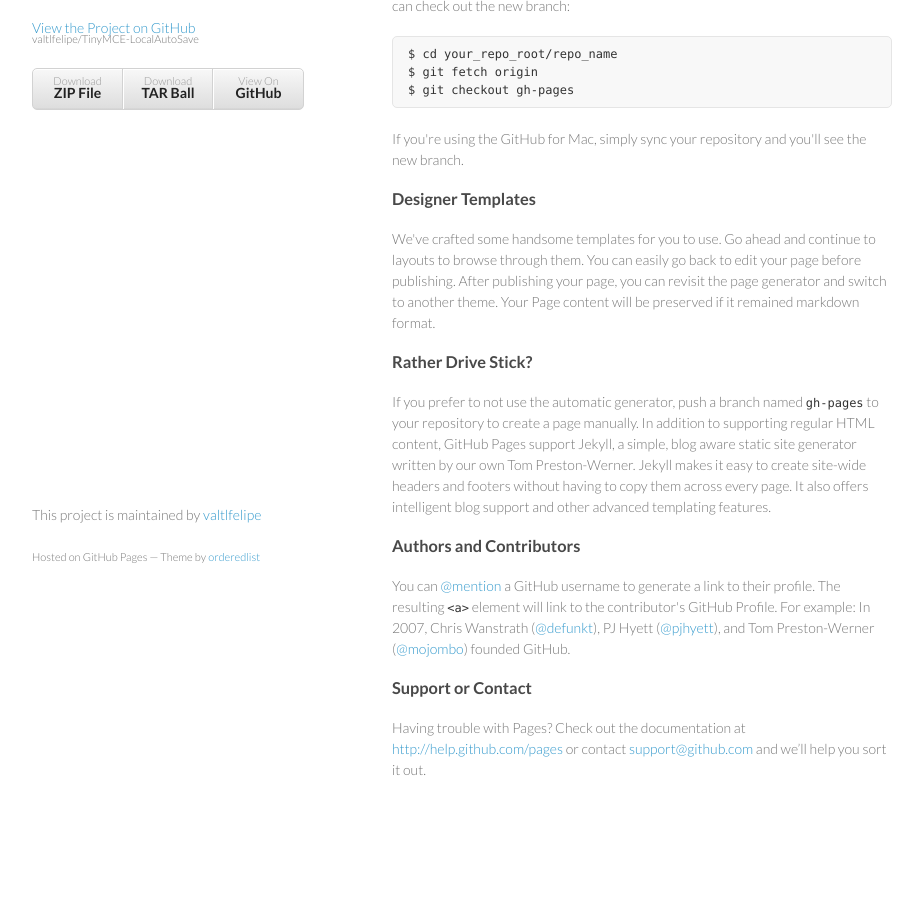
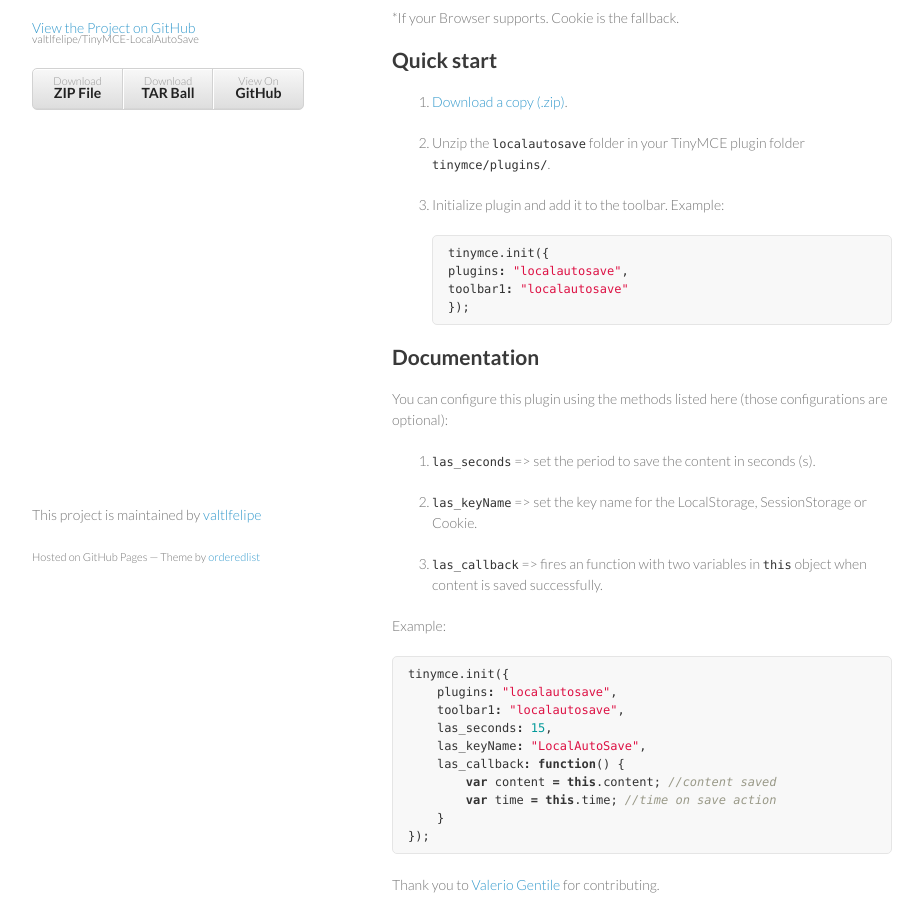
Before and after one commit to valtlfelipe/TinyMCE-LocalAutoSave, a plain HTML site: page index.html in a window 1280 px wide. Shown: the part 164-1076 px from the top of the page, without its empty margins (178-1101 px from the left). Before the commit the page ends 1014 px from the top, so only its background shows below. Drawn offline with Linux system fonts and the light colour scheme; grey boxes are pictures that could not be loaded.

```diff
--- a/index.html
+++ b/index.html
@@ -28,37 +28,54 @@
         </ul>
       </header>
       <section>
-        <h3>
-<a name="welcome-to-github-pages" class="anchor" href="#welcome-to-github-pages"><span class="octicon octicon-link"></span></a>Welcome to GitHub Pages.</h3>
+        <h1>
+<a name="local-autosave-plugin-for-tinymce-4x" class="anchor" href="#local-autosave-plugin-for-tinymce-4x"><span class="octicon octicon-link"></span></a>Local AutoSave plugin for TinyMCE 4.x</h1>
 
-<p>This automatic page generator is the easiest way to create beautiful pages for all of your projects. Author your page content here using GitHub Flavored Markdown, select a template crafted by a designer, and publish. After your page is generated, you can check out the new branch:</p>
+<p>Save the TinyMCE (v4.x) content to LocalStorage*, SessionStorage* or Cookie in your Browser to avoid losing your content in an page refresh, etc.</p>
 
-<pre><code>$ cd your_repo_root/repo_name
-$ git fetch origin
-$ git checkout gh-pages
-</code></pre>
+<p>*If your Browser supports. Cookie is the fallback.</p>
 
-<p>If you're using the GitHub for Mac, simply sync your repository and you'll see the new branch.</p>
+<h2>
+<a name="quick-start" class="anchor" href="#quick-start"><span class="octicon octicon-link"></span></a>Quick start</h2>
 
-<h3>
-<a name="designer-templates" class="anchor" href="#designer-templates"><span class="octicon octicon-link"></span></a>Designer Templates</h3>
+<ol>
+<li><p><a href="https://github.com/valtlfelipe/TinyMCE-LocalAutoSave/zipball/master">Download a copy (.zip)</a>.</p></li>
+<li><p>Unzip the <code>localautosave</code> folder in your TinyMCE plugin folder <code>tinymce/plugins/</code>.</p></li>
+<li>
+<p>Initialize plugin and add it to the toolbar. Example:</p>
 
-<p>We've crafted some handsome templates for you to use. Go ahead and continue to layouts to browse through them. You can easily go back to edit your page before publishing. After publishing your page, you can revisit the page generator and switch to another theme. Your Page content will be preserved if it remained markdown format.</p>
+<div class="highlight highlight-js"><pre><span class="nx">tinymce</span><span class="p">.</span><span class="nx">init</span><span class="p">({</span>
+<span class="nx">plugins</span><span class="o">:</span> <span class="s2">"localautosave"</span><span class="p">,</span>
+<span class="nx">toolbar1</span><span class="o">:</span> <span class="s2">"localautosave"</span>
+<span class="p">});</span>
+</pre></div>
+</li>
+</ol><h2>
+<a name="documentation" class="anchor" href="#documentation"><span class="octicon octicon-link"></span></a>Documentation</h2>
 
-<h3>
-<a name="rather-drive-stick" class="anchor" href="#rather-drive-stick"><span class="octicon octicon-link"></span></a>Rather Drive Stick?</h3>
+<p>You can configure this plugin using the methods listed here (those configurations are optional):</p>
 
-<p>If you prefer to not use the automatic generator, push a branch named <code>gh-pages</code> to your repository to create a page manually. In addition to supporting regular HTML content, GitHub Pages support Jekyll, a simple, blog aware static site generator written by our own Tom Preston-Werner. Jekyll makes it easy to create site-wide headers and footers without having to copy them across every page. It also offers intelligent blog support and other advanced templating features.</p>
+<ol>
+<li><p><code>las_seconds</code> =&gt; set the period to save the content in seconds (s).</p></li>
+<li><p><code>las_keyName</code> =&gt; set the key name for the LocalStorage, SessionStorage or Cookie.</p></li>
+<li><p><code>las_callback</code> =&gt; fires an function with two variables in <code>this</code> object when content is saved successfully.</p></li>
+</ol><p>Example:</p>
 
-<h3>
-<a name="authors-and-contributors" class="anchor" href="#authors-and-contributors"><span class="octicon octicon-link"></span></a>Authors and Contributors</h3>
+<div class="highlight highlight-js"><pre><span class="nx">tinymce</span><span class="p">.</span><span class="nx">init</span><span class="p">({</span>
+    <span class="nx">plugins</span><span class="o">:</span> <span class="s2">"localautosave"</span><span class="p">,</span>
+    <span class="nx">toolbar1</span><span class="o">:</span> <span class="s2">"localautosave"</span><span class="p">,</span>
+    <span class="nx">las_seconds</span><span class="o">:</span> <span class="mi">15</span><span class="p">,</span>
+    <span class="nx">las_keyName</span><span class="o">:</span> <span class="s2">"LocalAutoSave"</span><span class="p">,</span>
+    <span class="nx">las_callback</span><span class="o">:</span> <span class="kd">function</span><span class="p">()</span> <span class="p">{</span>
+        <span class="kd">var</span> <span class="nx">content</span> <span class="o">=</span> <span class="k">this</span><span class="p">.</span><span class="nx">content</span><span class="p">;</span> <span class="c1">//content saved</span>
+        <span class="kd">var</span> <span class="nx">time</span> <span class="o">=</span> <span class="k">this</span><span class="p">.</span><span class="nx">time</span><span class="p">;</span> <span class="c1">//time on save action</span>
+    <span class="p">}</span>
+<span class="p">});</span>
+</pre></div>
 
-<p>You can <a href="https://github.com/blog/821" class="user-mention">@mention</a> a GitHub username to generate a link to their profile. The resulting <code>&lt;a&gt;</code> element will link to the contributor's GitHub Profile. For example: In 2007, Chris Wanstrath (<a href="https://github.com/defunkt" class="user-mention">@defunkt</a>), PJ Hyett (<a href="https://github.com/pjhyett" class="user-mention">@pjhyett</a>), and Tom Preston-Werner (<a href="https://github.com/mojombo" class="user-mention">@mojombo</a>) founded GitHub.</p>
+<p>Thank you to <a href="https://github.com/valgen">Valerio Gentile</a> for contributing.</p>
 
-<h3>
-<a name="support-or-contact" class="anchor" href="#support-or-contact"><span class="octicon octicon-link"></span></a>Support or Contact</h3>
-
-<p>Having trouble with Pages? Check out the documentation at <a href="http://help.github.com/pages">http://help.github.com/pages</a> or contact <a href="mailto:support@github.com">support@github.com</a> and we’ll help you sort it out.</p>
+<p><a href="https://bitdeli.com/free" title="Bitdeli Badge"><img src="https://d2weczhvl823v0.cloudfront.net/valtlfelipe/tinymce-localautosave/trend.png" alt="Bitdeli Badge"></a></p>
       </section>
       <footer>
         <p>This project is maintained by <a href="https://github.com/valtlfelipe">valtlfelipe</a></p>
```
Also changed, not shown: params.json (+1 -1 lines).
